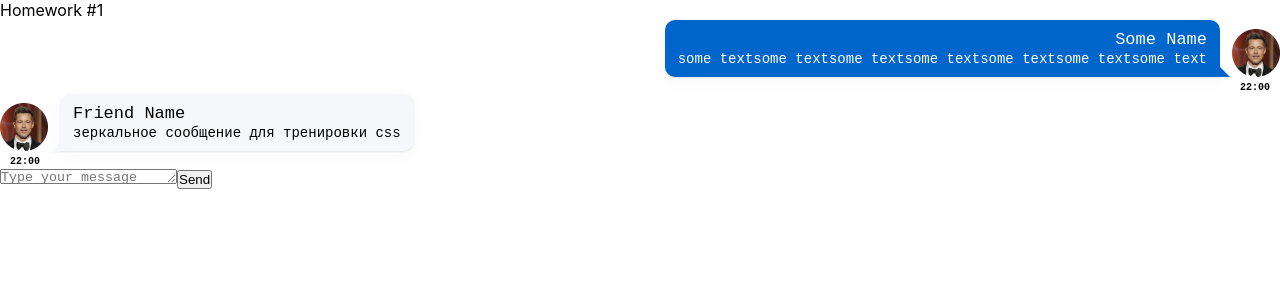
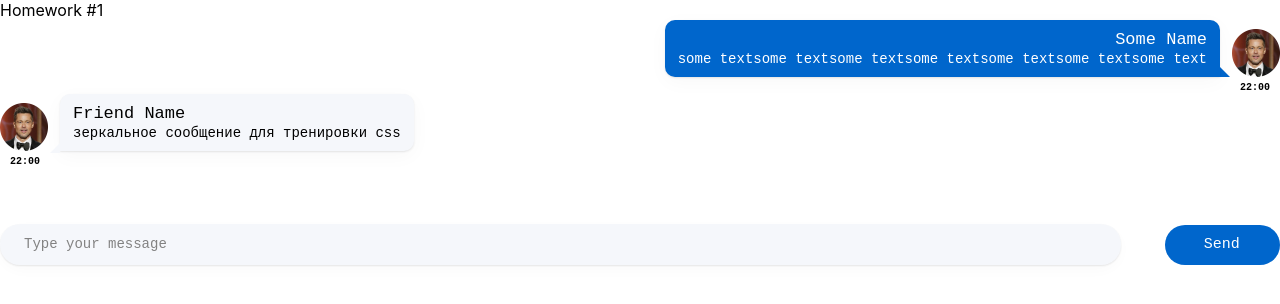
Before and after one commit to oprokopieva382/hw-01, a React (Create React App) app: page / in a window 1280 px wide. Shown: the top 304 px of the page. Built offline with nearby package versions, Linux system fonts and the light colour scheme.

Commit message:
MessageSender ready

```diff
--- a/src/s2-homeworks/hw01/message-sender/MessageSender.module.css
+++ b/src/s2-homeworks/hw01/message-sender/MessageSender.module.css
@@ -1,18 +1,50 @@
 .sendForm {
-
+  display: flex;
+  align-items: flex-end;
 }
 
 .textarea {
-
+  flex: 0 1 100%;
+  resize: none;
+  overflow: hidden;
+  margin: 56px 44px 0 0px;
+  max-width: 100%;
+  background: #f5f7fb;
+  box-shadow: 0px 5px 20px rgba(29, 33, 38, 0.03),
+    0px 1px 2px rgba(29, 33, 38, 0.1);
+  border-radius: 20px;
+  border: none;
+  padding: 12px 24px;
+  font-family: monospace;
+  font-size: 14px;
+  line-height: 17px;
+  color: rgba(0, 0, 0, 0.6);
+  opacity: 0.9;
 }
 
 .button {
-
+  border: none;
+  max-height: 40px;
+  box-sizing: border-box;
+  width: 120px;
+  text-align: center;
+  background: #0066cc;
+  border-radius: 20px;
+  padding: 10px 40px 10px 38px;
+  font-family: monospace;
+  font-weight: 500;
+  font-size: 15px;
+  line-height: 20px;
+  color: #ffffff;
 }
 
 .button:hover {
-
+  box-sizing: border-box;
+  background: #ffffff;
+  border: 0.1px solid #0066cc;
+  color: #0066cc;
+  padding: 10px 40px 10px 38px;
 }
 .button:active {
-
+  box-shadow: inset 0 0 13.5px 5px #0066cc;
 }
```
